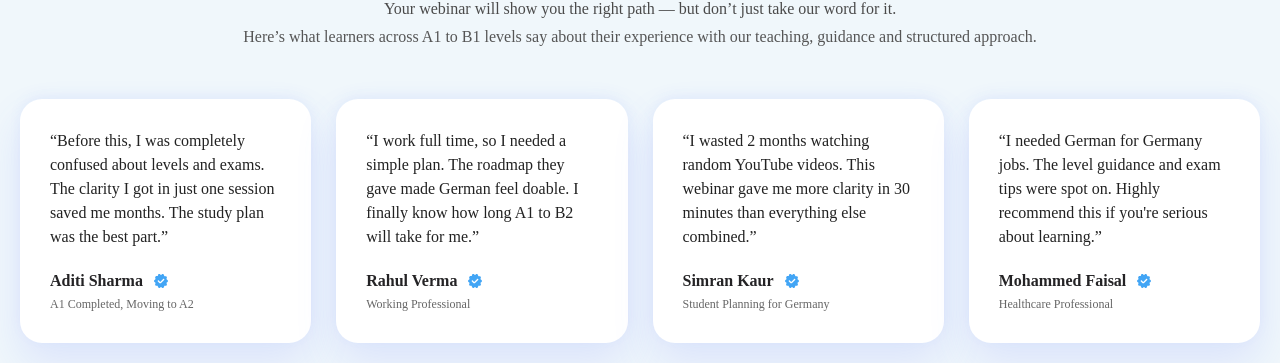
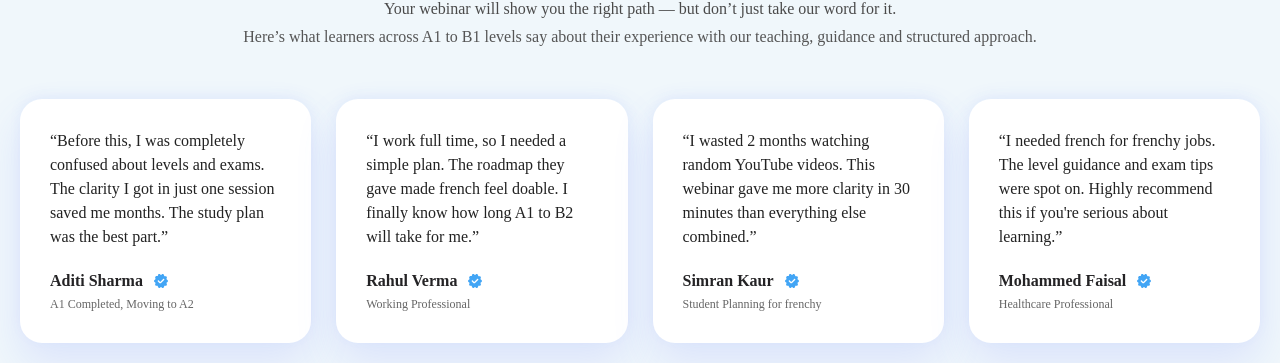
Before and after one commit to createaniket/French-Learning-School, a React (Create React App) app: page / in a window 1280 px wide. Shown: the part 4679-5042 px from the top of the page. Built offline with nearby package versions, Linux system fonts and the light colour scheme; a web font is replaced by a local one.

Commit message:
german to french

```diff
--- a/src/components/TestimonialsSection.jsx
+++ b/src/components/TestimonialsSection.jsx
@@ -13,7 +13,7 @@ export default function TestimonialsSection() {
     },
     {
       text: `“I work full time, so I needed a simple plan.
-      The roadmap they gave made German feel doable.
+      The roadmap they gave made french feel doable.
       I finally know how long A1 to B2 will take for me.”`,
       name: "Rahul Verma",
       role: "Working Professional",
@@ -22,10 +22,10 @@ export default function TestimonialsSection() {
       text: `“I wasted 2 months watching random YouTube videos.
       This webinar gave me more clarity in 30 minutes than everything else combined.”`,
       name: "Simran Kaur",
-      role: "Student Planning for Germany",
+      role: "Student Planning for frenchy",
     },
     {
-      text: `“I needed German for Germany jobs.
+      text: `“I needed french for frenchy jobs.
       The level guidance and exam tips were spot on.
       Highly recommend this if you're serious about learning.”`,
       name: "Mohammed Faisal",
```
